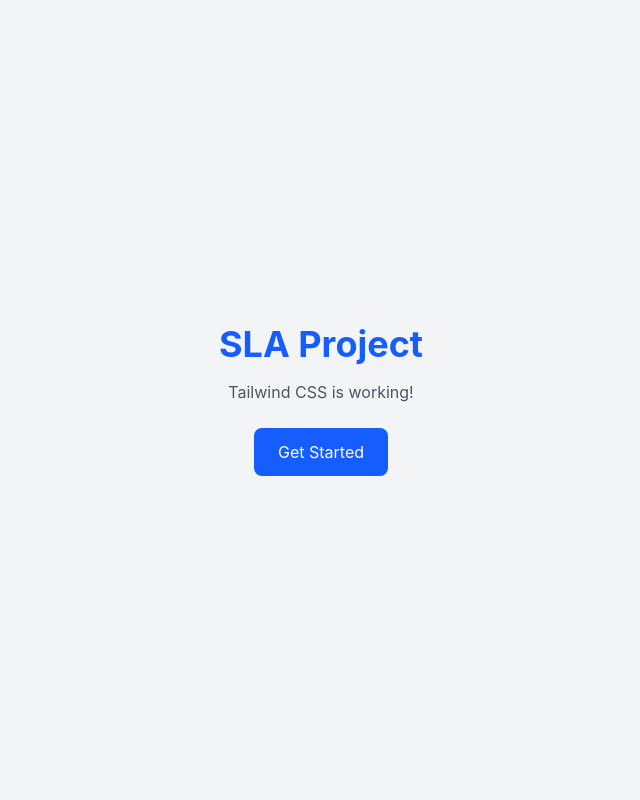
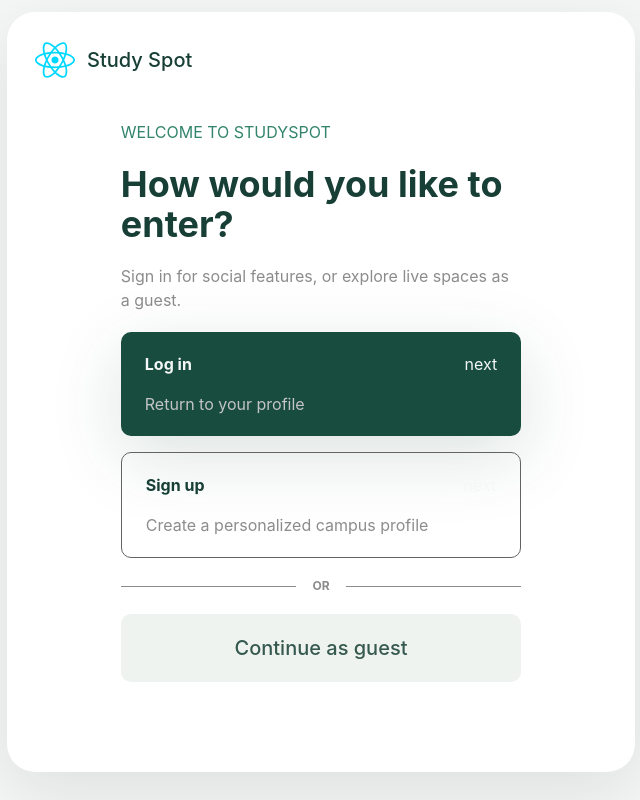
Before and after one commit to laxitlall/SLA, a React app in the folder frontend/: page / in a window 1280 px wide. Shown: the whole page, without its empty margins (319-959 px from the left). Built offline with nearby package versions, Linux system fonts and the light colour scheme; the HTML template or start-up script is replaced by a standard one.

Commit message:
created routes and added home page

```diff
--- a/frontend/package.json
+++ b/frontend/package.json
@@ -13,6 +13,7 @@
     "@tailwindcss/vite": "^4.3.3",
     "react": "^19.2.8",
     "react-dom": "^19.2.8",
+    "react-router": "^8.4.0",
     "tailwindcss": "^4.3.3"
   },
   "devDependencies": {
--- a/frontend/src/App.jsx
+++ b/frontend/src/App.jsx
@@ -3,25 +3,21 @@
 import reactLogo from './assets/react.svg'
 import viteLogo from './assets/vite.svg'
 import './App.css'
+import { BrowserRouter, Routes, Route } from "react-router";
+import Home from "./pages/Home";
+import Login from "./pages/Login";
+import Signup from "./pages/Signup";
 
 function App() {
-  const [count, setCount] = useState(0)
-
   return (
-    <div className="min-h-screen bg-gray-100 flex flex-col items-center justify-center">
-      <h1 className="text-4xl font-bold text-blue-600">
-        SLA Project
-      </h1>
-
-      <p className="mt-4 text-gray-600">
-        Tailwind CSS is working!
-      </p>
-
-      <button className="mt-6 rounded-lg bg-blue-600 px-6 py-3 text-white hover:bg-blue-700">
-        Get Started
-      </button>
-    </div>
-  )
+    <BrowserRouter>
+      <Routes>
+        <Route path="/" element={<Home />} />
+        <Route path="/login" element={<Login />} />
+        <Route path="/signup" element={<Signup />} />
+      </Routes>
+    </BrowserRouter>
+  );
 }
 
 export default App
--- /dev/null
+++ b/frontend/src/pages/Home.jsx
@@ -0,0 +1,46 @@
+import reactLogo from '../assets/react.svg'
+import { Link } from "react-router";
+
+export default function Home() {
+    return(
+        <main className="min-h-screen bg-whitefont p-3">
+       <div className='mx-auto grid min-h-[95vh] max-w-[50%] overflow-hidden rounded-[28px] bg-white shadow-[0_20px_70px_rgba(21,20,20,0.1)]'>
+          <section className='flex flex-col p-7 items-center'>
+            <div className='self-start flex gap-3 items-center'>
+              <img className='w-10 h-10' src={reactLogo} alt="logo"/>
+              <span className='text-xl font-medium text-greenfont'>Study Spot</span>
+            </div>
+            <div className='flex flex-col py-10 w-[70%]'>
+              <div className='pb-5 text-lightgreenfont'>WELCOME TO STUDYSPOT</div>
+              <h1 className='text-4xl font-bold text-greenfont pb-5'>How would you like to enter?</h1>
+              <div className='text-grayfont pb-5'>Sign in for social features, or explore live spaces as a guest.</div>
+              <div className='flex flex-col gap-4'>
+                <Link to="/login" className='flex justify-between bg-[#174c3f] rounded-[10px] text-whitefont px-6 py-5 shadow-[0_20px_70px_rgba(23,76,63,0.15)]'>
+                  <div className='flex flex-col gap-4 items-start'>
+                    <div className='text-whitefont font-bold'>Log in</div>
+                    <div className='text-[#C4C4C4]'>Return to your profile</div>
+                  </div>
+                  <div>next</div>
+                </Link>
+                <Link to="/signup" className='flex justify-between border-solid border-[#636363] border-1 rounded-[10px] text-whitefont px-6 py-5'>
+                  <div className='flex flex-col gap-4 items-start'>
+                    <div className='text-greenfont font-bold'>Sign up</div>
+                    <div className='text-grayfont'>Create a personalized campus profile</div>
+                  </div>
+                  <div>next</div>
+                </Link>
+                 <div className="my-1 flex items-center gap-4">
+                  <span className="h-px flex-1 bg-grayfont" />
+                  <span className="text-xs font-bold text-grayfont">OR</span>
+                  <span className="h-px flex-1 bg-grayfont" />
+                 </div>
+                 <button className='rounded-[10px] px-6 py-5 text-[#36594f] bg-[#eef3f0]'>
+                  <div className='text-xl font-medium'>Continue as guest</div>
+                 </button>
+              </div>
+            </div>
+          </section>
+       </div>
+    </main>
+    );
+}
--- /dev/null
+++ b/frontend/src/pages/Login.jsx
@@ -0,0 +1,8 @@
+import reactLogo from '../assets/react.svg'
+import { Link } from "react-router";
+
+export default function Login() {
+    return (
+        <>Login</>
+    );
+}
--- /dev/null
+++ b/frontend/src/pages/Signup.jsx
@@ -0,0 +1,8 @@
+import reactLogo from '../assets/react.svg'
+import { Link } from "react-router";
+
+export default function Signup() {
+    return (
+        <>Signin</>
+    )
+}
--- /dev/null
+++ b/package.json
@@ -0,0 +1,5 @@
+{
+  "dependencies": {
+    "react-router": "^8.4.0"
+  }
+}
```
Also changed, not shown: 2 other files (tests, documents, lock files or other folders).
